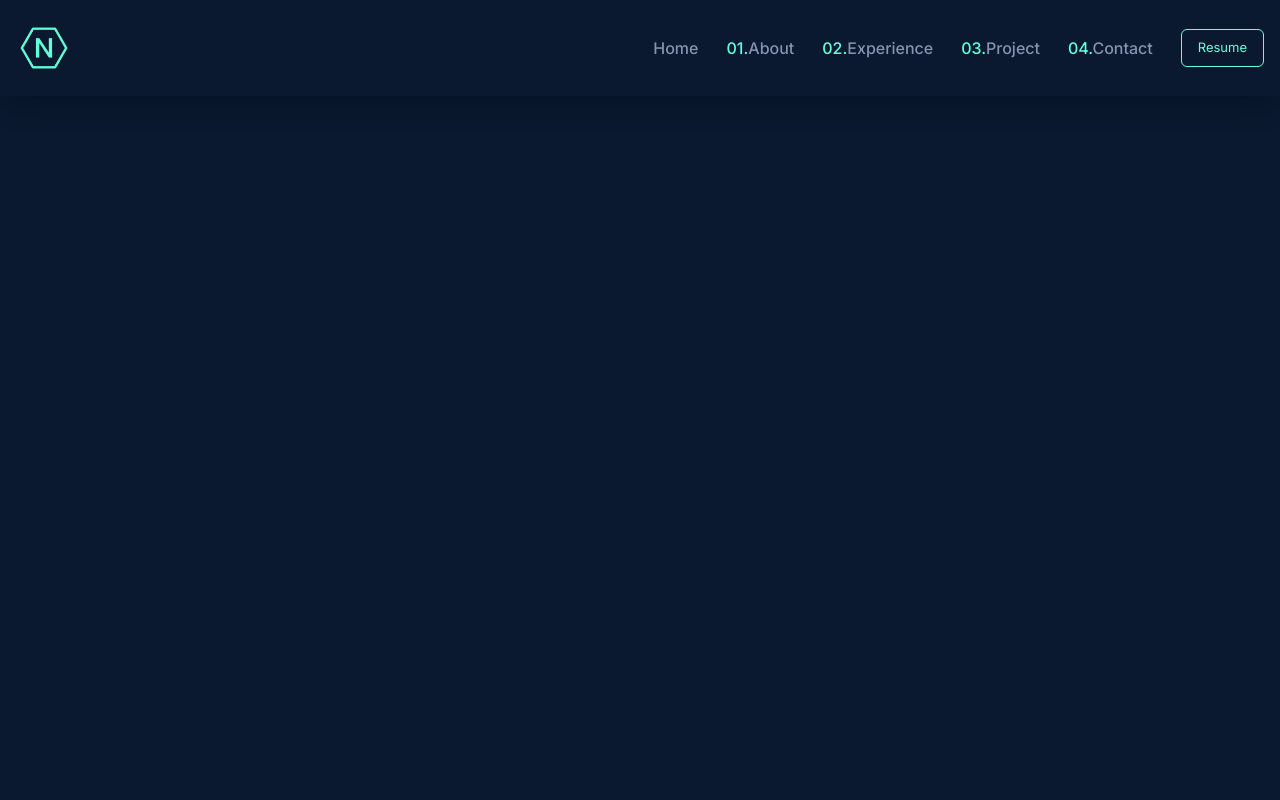
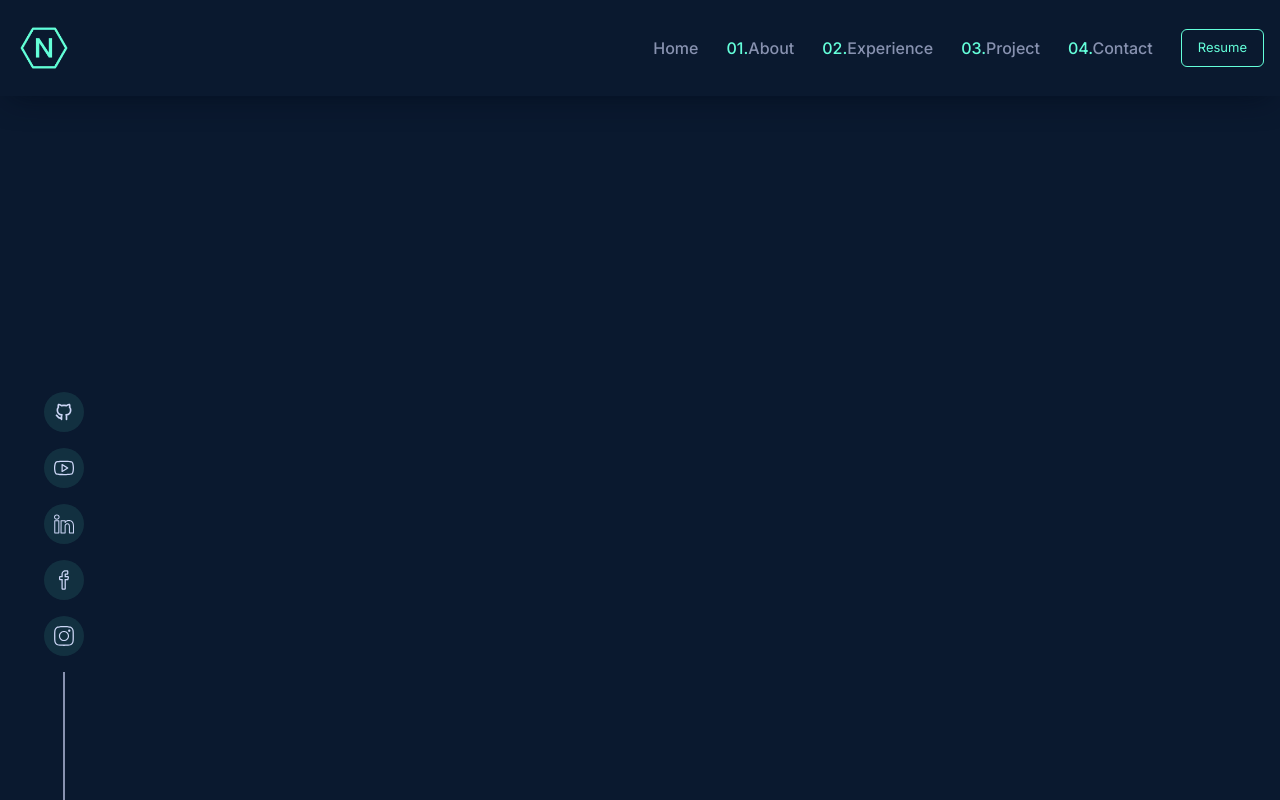
Before and after one commit to Trung-Hieu-Dev/nextjs-portfolio, a Next.js app: page / in a window 1280 px wide. Built offline with nearby package versions, Linux system fonts and the light colour scheme.

Commit message:
Created LeftSide Bar

```diff
--- /dev/null
+++ b/components/LeftSide.tsx
@@ -0,0 +1,66 @@
+import React from "react";
+import { TbBrandGithub } from "react-icons/tb";
+import {
+  SlSocialYoutube,
+  SlSocialLinkedin,
+  SlSocialFacebook,
+  SlSocialInstagram,
+} from "react-icons/sl";
+
+const LeftSide = () => {
+  return (
+    <div className="w-full h-full flex flex-col items-center justify-end gap-4 text-textLight">
+      {/* Social icons */}
+      <div className="flex flex-col gap-4">
+        <a href="https://github.com/Trung-Hieu-Dev  " target="_blank">
+          <span
+            className="w-10 h-10 text-xl bg-hoverColor rounded-full inline-flex items-center justify-center
+          hover:text-textGreen cursor-pointer hover:-translate-y-2 transition-all duration-300"
+          >
+            <TbBrandGithub />
+          </span>
+        </a>
+        <a href="#">
+          <span
+            className="w-10 h-10 text-xl bg-hoverColor rounded-full inline-flex items-center justify-center
+          hover:text-textGreen cursor-pointer hover:-translate-y-2 transition-all duration-300"
+          >
+            <SlSocialYoutube />
+          </span>
+        </a>
+        <a
+          href="https://www.linkedin.com/in/dang-hieu-282529b1/"
+          target="_blank"
+        >
+          <span
+            className="w-10 h-10 text-xl bg-hoverColor rounded-full inline-flex items-center justify-center
+          hover:text-textGreen cursor-pointer hover:-translate-y-2 transition-all duration-300"
+          >
+            <SlSocialLinkedin />
+          </span>
+        </a>
+        <a href="https://www.facebook.com/DangTrungHieu0510 " target="_blank">
+          <span
+            className="w-10 h-10 text-xl bg-hoverColor rounded-full inline-flex items-center justify-center
+          hover:text-textGreen cursor-pointer hover:-translate-y-2 transition-all duration-300"
+          >
+            <SlSocialFacebook />
+          </span>
+        </a>
+        <a href="#">
+          <span
+            className="w-10 h-10 text-xl bg-hoverColor rounded-full inline-flex items-center justify-center
+          hover:text-textGreen cursor-pointer hover:-translate-y-2 transition-all duration-300"
+          >
+            <SlSocialInstagram />
+          </span>
+        </a>
+      </div>
+
+      {/* line  */}
+      <div className="w-[2px] h-32 bg-textDark"></div>
+    </div>
+  );
+};
+
+export default LeftSide;
--- a/components/Navbar.tsx
+++ b/components/Navbar.tsx
@@ -16,7 +16,7 @@ const Navbar = () => {
         >
           <Image src={logo} alt="logo" priority className="w-14" />
         </motion.div>
-        {/* Desktop */}
+        {/* Desktop Menu */}
         <div className="hidden mdl:inline-flex items-center gap-7">
           <ul className="flex text-[16px] gap-7">
             <Link
@@ -91,11 +91,23 @@ const Navbar = () => {
             </motion.button>
           </a>
         </div>
-        {/* Mobile - Custom Menu Icon */}
-        <div className="w-6 h-5 flex flex-col justify-between items-center md:hidden text-4xl text-textGreen cursor-pointer overflow-hidden group">
-          <span className="w-full h-[2px] bg-textGreen inline-flex transform group-hover:translate-x-2 transition-all ease-in-out duration-300"></span>
-          <span className="w-full h-[2px] bg-textGreen inline-flex transform translate-x-3 group-hover:translate-x-0 transition-all ease-in-out duration-300"></span>
-          <span className="w-full h-[2px] bg-textGreen inline-flex transform translate-x-1 group-hover:translate-x-3 transition-all ease-in-out duration-300"></span>
+        {/* Mobile Menu Icon */}
+        <div
+          className="w-6 h-5 flex flex-col justify-between items-center md:hidden text-4xl text-textGreen
+        cursor-pointer overflow-hidden group"
+        >
+          <span
+            className="w-full h-[2px] bg-textGreen inline-flex transform group-hover:translate-x-2 transition-all
+          ease-in-out duration-300"
+          ></span>
+          <span
+            className="w-full h-[2px] bg-textGreen inline-flex transform translate-x-3 group-hover:translate-x-0
+          transition-all ease-in-out duration-300"
+          ></span>
+          <span
+            className="w-full h-[2px] bg-textGreen inline-flex transform translate-x-1 group-hover:translate-x-3
+          transition-all ease-in-out duration-300"
+          ></span>
         </div>
       </div>
     </div>
--- a/package.json
+++ b/package.json
@@ -20,7 +20,11 @@
     "postcss": "8.4.24",
     "react": "18.2.0",
     "react-dom": "18.2.0",
+    "react-icons": "^4.10.1",
     "tailwindcss": "3.3.2",
     "typescript": "5.1.6"
+  },
+  "devDependencies": {
+    "prettier": "3.0.0"
   }
 }
--- a/pages/index.tsx
+++ b/pages/index.tsx
@@ -1,3 +1,4 @@
+import LeftSide from "@/components/LeftSide";
 import Navbar from "@/components/Navbar";
 import Head from "next/head";
 
@@ -12,6 +13,14 @@ export default function Home() {
       </Head>
       <main className="w-full h-screen font-bodyFont bg-bodyColor text-textLight overflow-x-hidden overflow-scroll">
         <Navbar />
+        {/* Main Content   */}
+        <div className="w-full h-[88vh] xl:flex items-center justify-between gap-20">
+          <div className="hidden xl:inline-flex w-32 h-full fixed left-0 bottom-0">
+            <LeftSide />
+          </div>
+          <div></div>
+          <div></div>
+        </div>
       </main>
     </>
   );
```
Also changed, not shown: 1 other file (tests, documents, lock files or other folders).
